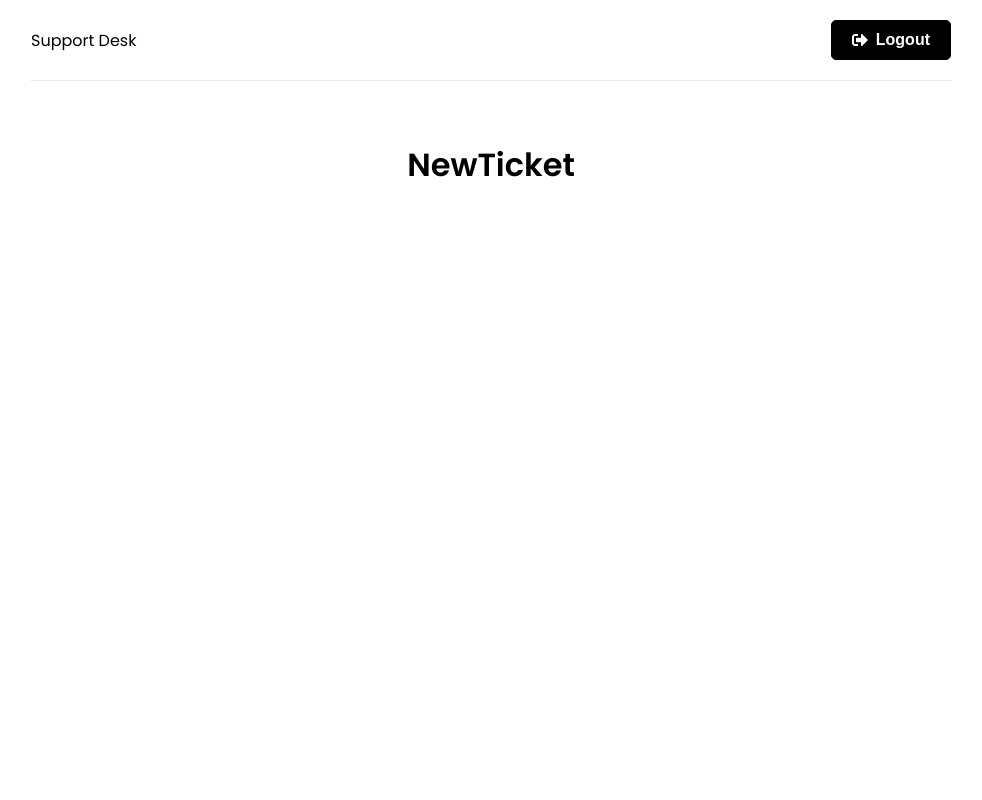
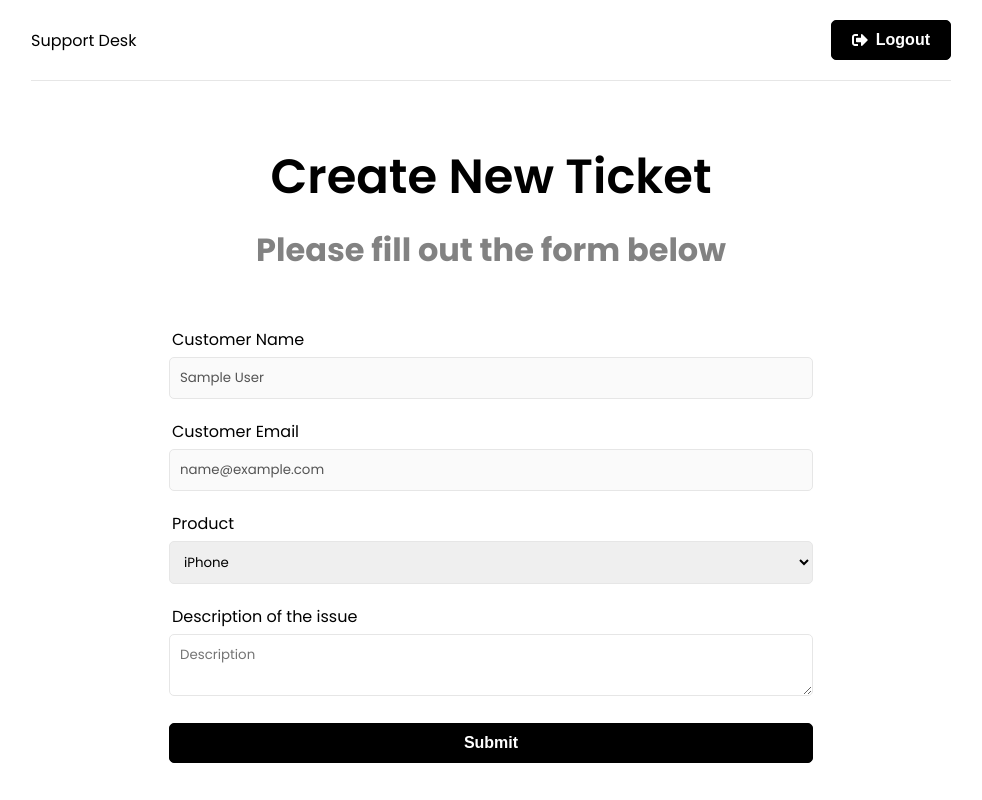
Before and after one commit to LucaDvc/support-desk, a React (Create React App) app in the folder frontend/: page /new-ticket in a window 1280 px wide. Shown: the whole page, without its empty margins (149-1131 px from the left). Built offline with nearby package versions, Linux system fonts and the light colour scheme; sample sign-in values are in the browser's storage.

Commit message:
frontend new ticket form

```diff
--- a/frontend/src/pages/NewTicket.jsx
+++ b/frontend/src/pages/NewTicket.jsx
@@ -1,10 +1,65 @@
-import React from 'react';
+import React, { useState } from 'react';
+import { useSelector } from 'react-redux';
 
 function NewTicket() {
+  const { user } = useSelector((state) => state.auth);
+  const [name] = useState(user.name);
+  const [email] = useState(user.email);
+  const [product, setProduct] = useState('iPhone');
+  const [description, setDescription] = useState('');
+
+  const onSubmit = (e) => {
+    e.preventDefault();
+  };
+
   return (
-    <div>
-      <h1>NewTicket</h1>
-    </div>
+    <>
+      <section className='heading'>
+        <h1>Create New Ticket</h1>
+        <p>Please fill out the form below</p>
+      </section>
+
+      <section className='form'>
+        <div className='form-group'>
+          <label htmlFor='name'>Customer Name</label>
+          <input type='text' className='form-control' value={name} disabled />
+        </div>
+        <div className='form-group'>
+          <label htmlFor='name'>Customer Email</label>
+          <input type='text' className='form-control' value={email} disabled />
+        </div>
+        <form onSubmit={onSubmit}>
+          <div className='form-group'>
+            <label htmlFor='product'>Product</label>
+            <select
+              name='product'
+              id='product'
+              value={product}
+              onChange={(e) => setProduct(e.target.value)}
+            >
+              <option value='iPhone'>iPhone</option>
+              <option value='Macbook Pro'>Macbook Pro</option>
+              <option value='iMac'>iMac</option>
+              <option value='iPad'>iPad</option>
+            </select>
+          </div>
+          <div className='form-group'>
+            <label htmlFor='description'>Description of the issue</label>
+            <textarea
+              name='description'
+              id='description'
+              className='form-control'
+              placeholder='Description'
+              value={description}
+              onChange={(e) => setDescription(e.target.value)}
+            ></textarea>
+          </div>
+          <div className='form-group'>
+            <button className='btn btn-block'>Submit</button>
+          </div>
+        </form>
+      </section>
+    </>
   );
 }
 
```
